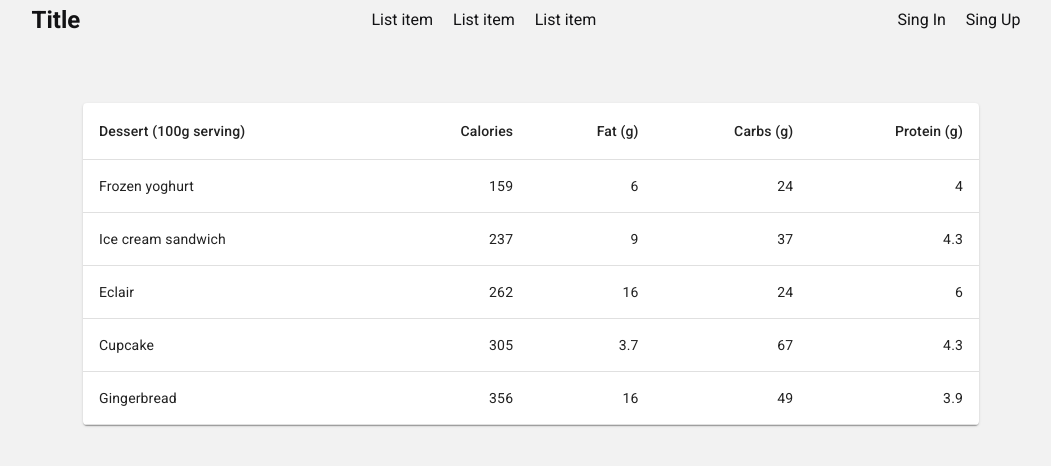
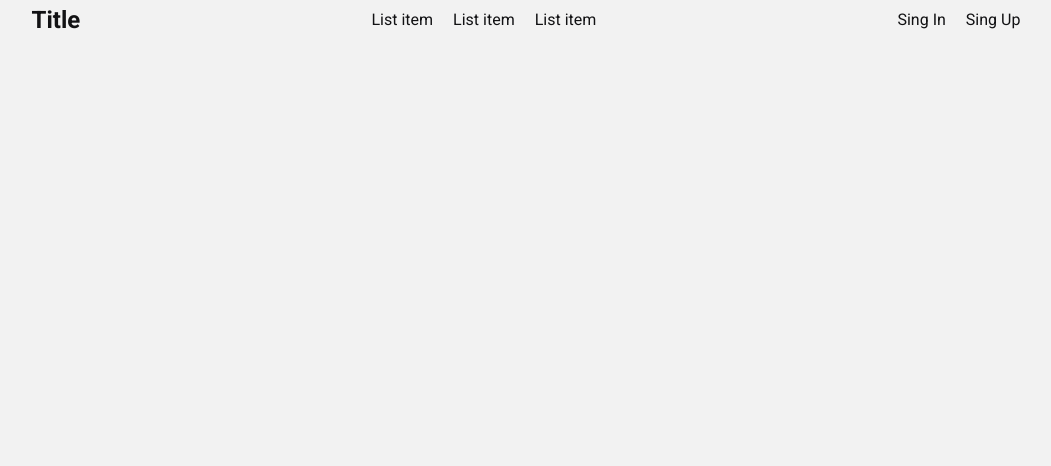
Before and after one commit to felipAlves/base_projects-nextjs, a Next.js app: page / in a window 1280 px wide. Shown: the top 466 px of the page, without its empty margins (109-1160 px from the left). Built offline with nearby package versions, Linux system fonts and the light colour scheme.

Commit message:
Removendo conteúdo da página inicial

```diff
--- a/src/pages/index.tsx
+++ b/src/pages/index.tsx
@@ -1,64 +1,7 @@
 import React from 'react'
-import styled from 'styled-components'
-import { makeStyles } from '@material-ui/core/styles'
-import Table from '@material-ui/core/Table'
-import TableBody from '@material-ui/core/TableBody'
-import TableCell from '@material-ui/core/TableCell'
-import TableHead from '@material-ui/core/TableHead'
-import TableRow from '@material-ui/core/TableRow'
-import Paper from '@material-ui/core/Paper'
-import { Container } from '../../components/global/LayoutComponents/Container'
-const useStyles = makeStyles({
-  root: {
-    width: '100%',
-    overflowX: 'auto'
-  },
-  table: {
-    minWidth: 650
-  }
-})
-function createData(name, calories, fat, carbs, protein) {
-  return { name, calories, fat, carbs, protein }
-}
-const rows = [
-  createData('Frozen yoghurt', 159, 6.0, 24, 4.0),
-  createData('Ice cream sandwich', 237, 9.0, 37, 4.3),
-  createData('Eclair', 262, 16.0, 24, 6.0),
-  createData('Cupcake', 305, 3.7, 67, 4.3),
-  createData('Gingerbread', 356, 16.0, 49, 3.9)
-]
+
 const Home = (): JSX.Element => {
-  const classes = useStyles()
-  return (
-    <Container>
-      <Paper className={classes.root}>
-        <Table className={classes.table} aria-label="simple table">
-          <TableHead>
-            <TableRow>
-              <TableCell>Dessert (100g serving)</TableCell>
-              <TableCell align="right">Calories</TableCell>
-              <TableCell align="right">Fat&nbsp;(g)</TableCell>
-              <TableCell align="right">Carbs&nbsp;(g)</TableCell>
-              <TableCell align="right">Protein&nbsp;(g)</TableCell>
-            </TableRow>
-          </TableHead>
-          <TableBody>
-            {rows.map(row => (
-              <TableRow key={row.name}>
-                <TableCell component="th" scope="row">
-                  {row.name}
-                </TableCell>
-                <TableCell align="right">{row.calories}</TableCell>
-                <TableCell align="right">{row.fat}</TableCell>
-                <TableCell align="right">{row.carbs}</TableCell>
-                <TableCell align="right">{row.protein}</TableCell>
-              </TableRow>
-            ))}
-          </TableBody>
-        </Table>
-      </Paper>
-    </Container>
-  )
+  return <></>
 }
 
 export default Home
```
